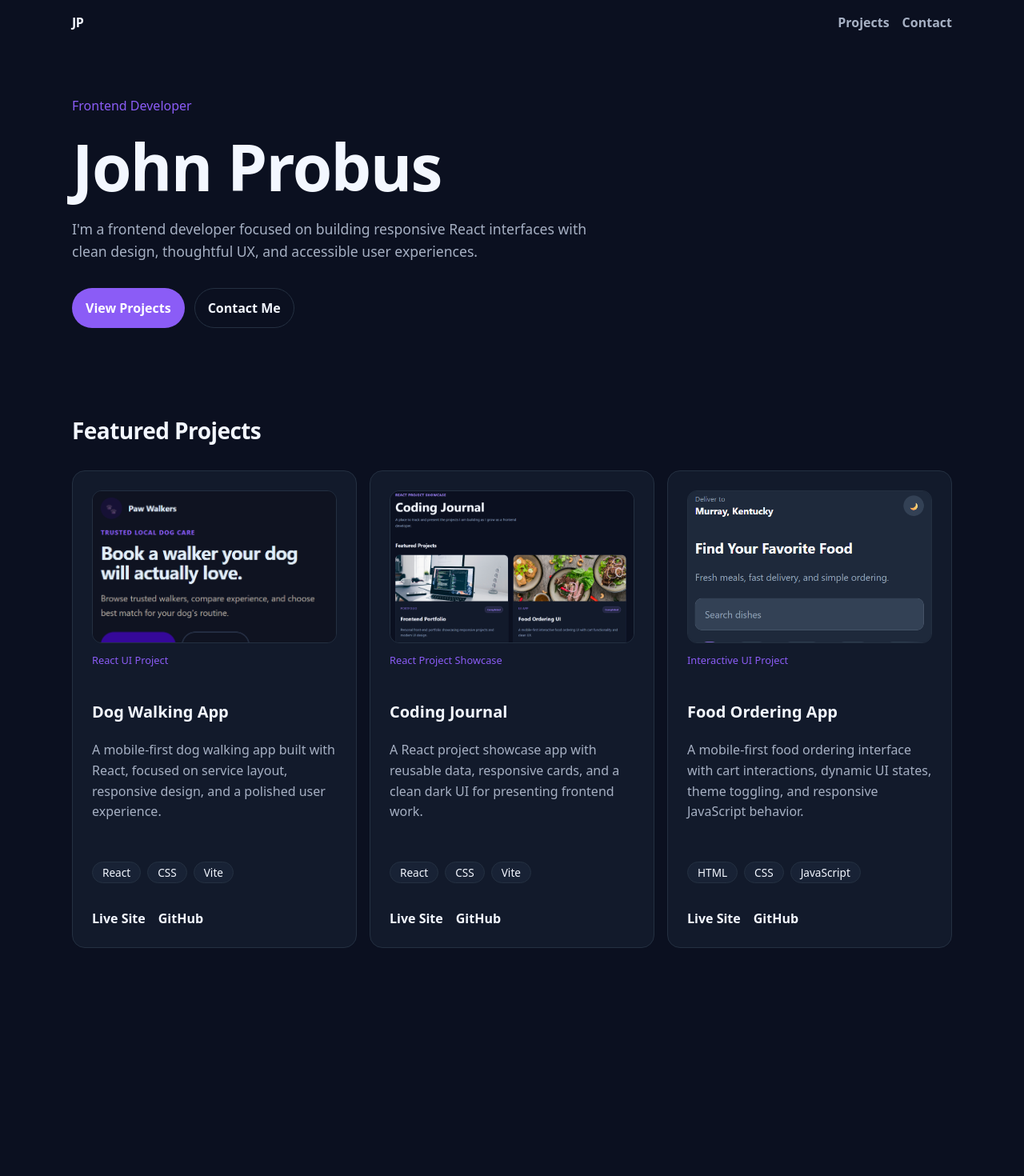
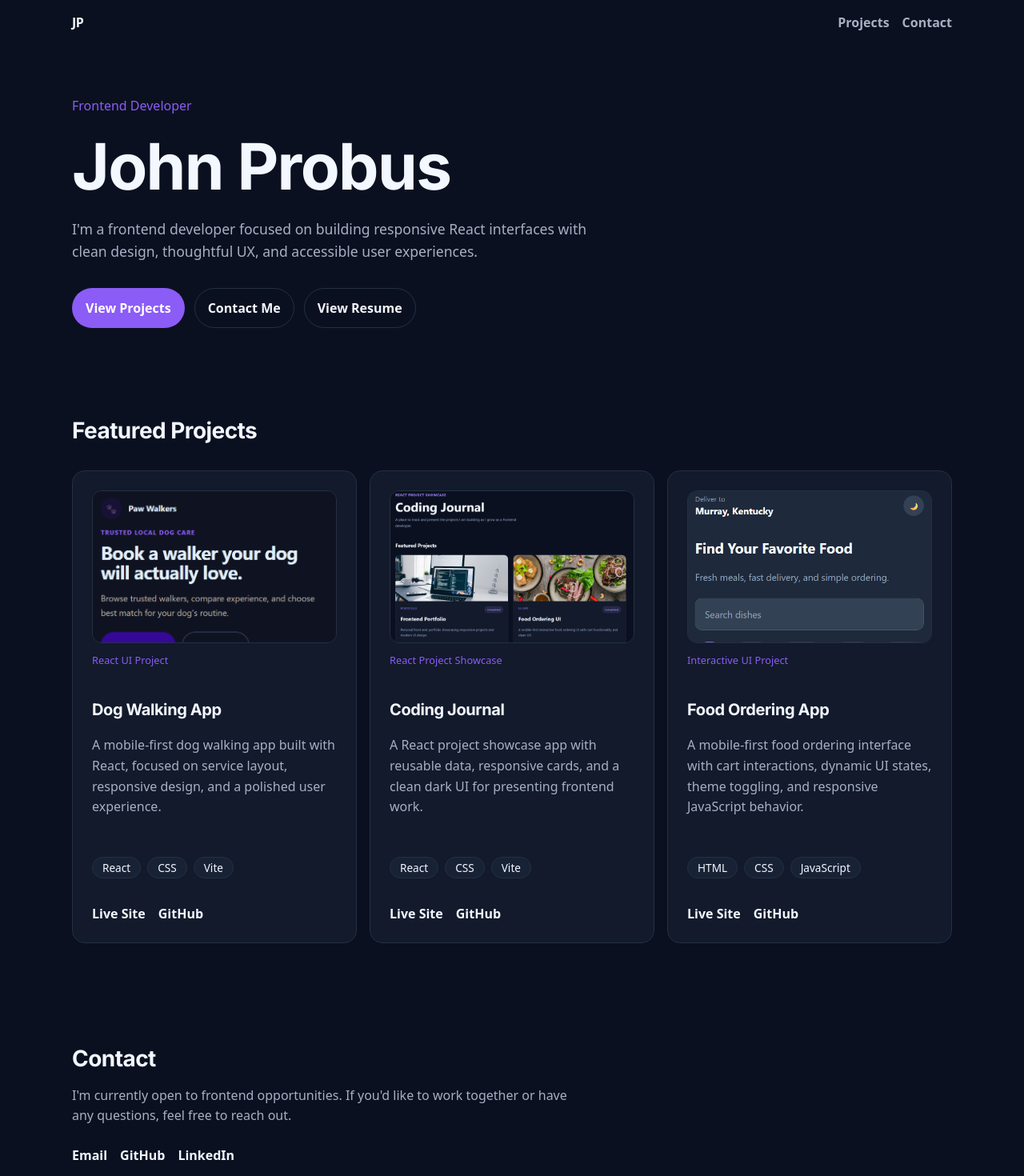
Before and after one commit to jprobussr/react-portfolio-2026, a React (Vite) app in the folder react-portfolio-2026/: page / in a window 1280 px wide. Shown: the top 1470 px of the page at 80% size. Before the commit the page ends 1249 px from the top, so only its background shows below. Built offline with nearby package versions, Linux system fonts and the light colour scheme.

Commit message:
feat: complete portfolio layout with projects, screenshots, resume CTA, and contact section

```diff
--- a/react-portfolio-2026/index.html
+++ b/react-portfolio-2026/index.html
@@ -5,6 +5,10 @@
     <link rel="icon" type="image/svg+xml" href="/favicon.svg" />
     <meta name="viewport" content="width=device-width, initial-scale=1.0" />
     <title>react-portfolio-2026</title>
+    <link
+      href="https://fonts.googleapis.com/css2?family=Inter:wght@400;600;700;800&display=swap"
+      rel="stylesheet"
+    />
   </head>
   <body>
     <div id="root"></div>
--- a/react-portfolio-2026/src/App.jsx
+++ b/react-portfolio-2026/src/App.jsx
@@ -34,6 +34,14 @@ const App = () => {
             <a href="#contact" className="button button-secondary">
               Contact Me
             </a>
+            <a
+              href="/resume-john-probus.pdf"
+              className="button button-secondary"
+              target="_blank"
+              rel="noopener noreferrer"
+            >
+              View Resume
+            </a>
           </div>
         </div>
       </section>
@@ -47,7 +55,11 @@ const App = () => {
               {projects.map((project) => {
                 return (
                   <article key={project.id} className="project-card">
-                    <img src={project.image} alt={project.title} className="project-image" />
+                    <img
+                      src={project.image}
+                      alt={project.title}
+                      className="project-image"
+                    />
                     <p className="project-category">{project.category}</p>
                     <h3 className="project-title">{project.title}</h3>
                     <p className="project-description">{project.description}</p>
@@ -59,12 +71,55 @@ const App = () => {
                     </ul>
 
                     <div className="project-links">
-                      <a href={project.liveUrl}>Live Site</a>
-                      <a href={project.repoUrl}>GitHub</a>
+                      <a
+                        href={project.liveUrl}
+                        target="_blank"
+                        rel="noopener noreferrer"
+                        aria-label={`View live site for ${project.title}`}
+                      >
+                        Live Site
+                      </a>
+                      <a
+                        href={project.repoUrl}
+                        target="_blank"
+                        rel="noopener noreferrer"
+                        aria-label={`View GitHub repository for ${project.title}`}
+                      >
+                        GitHub
+                      </a>
                     </div>
                   </article>
                 );
               })}
+            </div>
+          </div>
+        </section>
+
+        <section id="contact" className="contact-section">
+          <div className="container">
+            <h2 className="section-title">Contact</h2>
+
+            <p className="contact-description">
+              I'm currently open to frontend opportunities. If you'd like to
+              work together or have any questions, feel free to reach out.
+            </p>
+
+            <div className="contact-links">
+              <a href="mailto:johnprobussr@gmail.com">Email</a>
+              <a
+                href="https://github.com/jprobussr"
+                target="_blank"
+                rel="noopener noreferrer"
+              >
+                GitHub
+              </a>
+              <a
+                href="https://www.linkedin.com/in/jprobussr/"
+                target="_blank"
+                rel="noopener noreferrer"
+              >
+                LinkedIn
+              </a>
             </div>
           </div>
         </section>
--- a/react-portfolio-2026/src/index.css
+++ b/react-portfolio-2026/src/index.css
@@ -35,9 +35,11 @@ body {
 }
 
 h1,
-h2 {
+h2,
+h3 {
   line-height: 1.2;
   letter-spacing: -0.02em;
+  font-family: 'Inter', system-ui, sans-serif;
 }
 
 h1,
@@ -242,3 +244,31 @@ p {
 .project-card:hover .project-image {
   transform: scale(1.03);
 }
+
+.contact-section {
+  padding: 4rem 0;
+}
+
+.contact-description {
+  max-width: 40rem;
+  margin-top: 1rem;
+  color: var(--muted);
+  line-height: 1.6;
+}
+
+.contact-links {
+  display: flex;
+  flex-wrap: wrap;
+  gap: 1rem;
+  margin-top: 1.5rem;
+}
+
+.contact-links a {
+  color: var(--text);
+  font-weight: 700;
+  text-decoration: none;
+}
+
+.contact-links a:hover {
+  color: var(--accent);
+}
```
Also changed, not shown: 1 other file (tests, documents, lock files or other folders).
